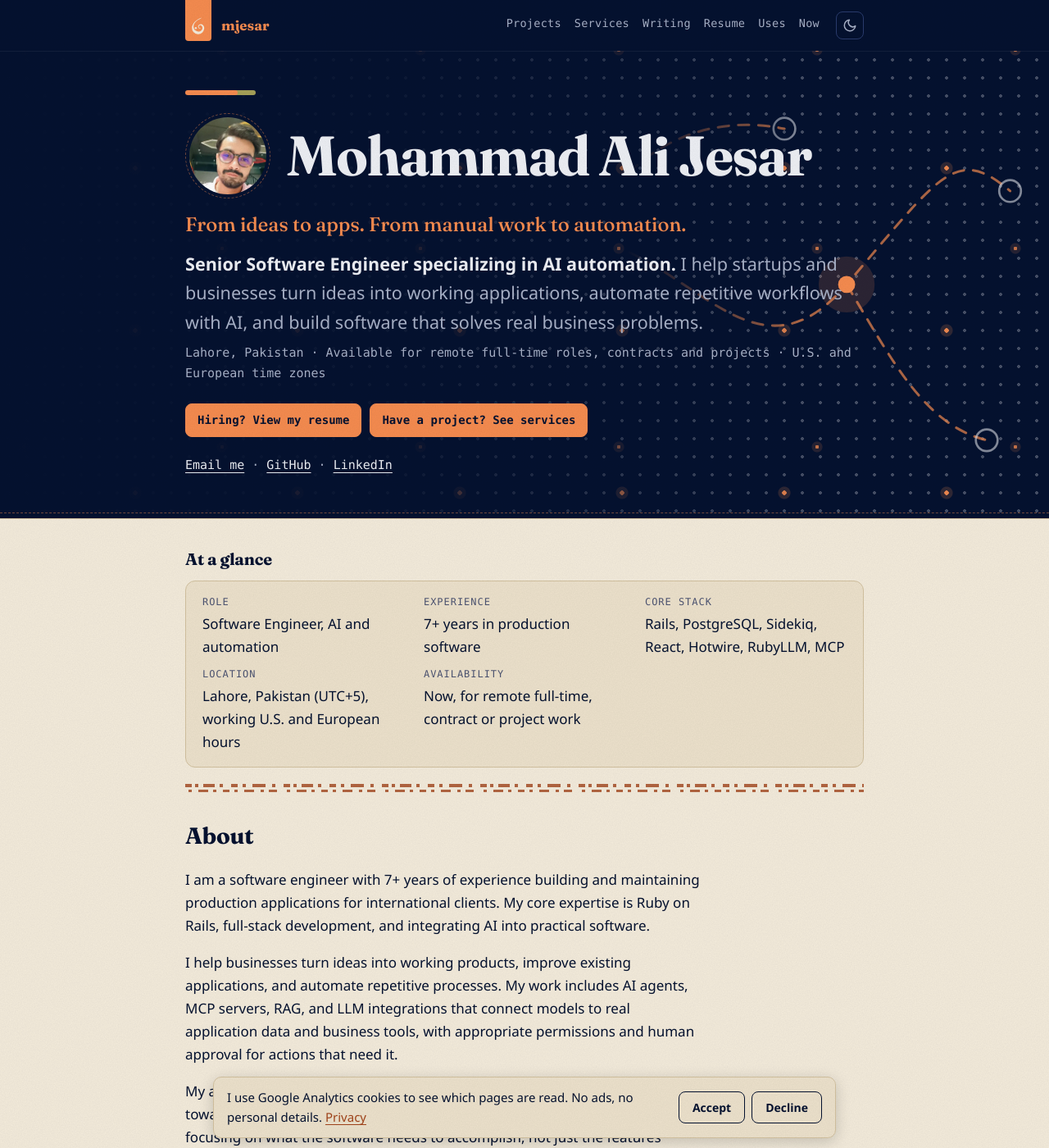
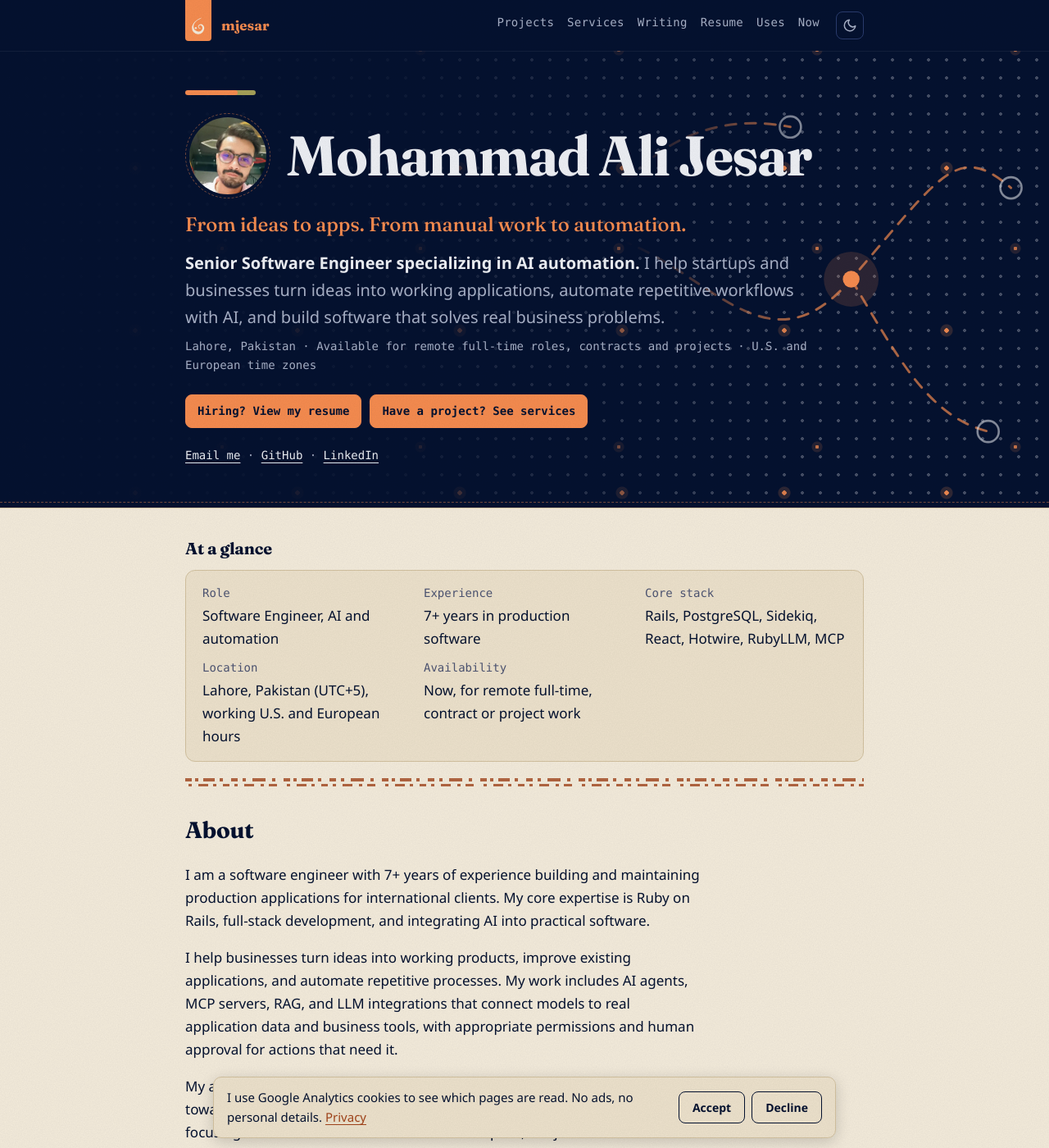
Before and after one commit to mjesar/mjesar.github.io, a Jekyll site: the page built from index.html, in a window 1280 px wide and 1400 px high. Shown: the whole window at 82% size. Built offline with Jekyll 4.4.1, drawn with Linux system fonts in a browser that asks for light colours.

Commit message:
use one type scale and raise small labels to 14px

```diff
--- a/assets/css/style.css
+++ b/assets/css/style.css
@@ -5,6 +5,13 @@
   --indigo: #051230;
   --apricot: #f68c50;
   --olive: #a6a159;
+
+  /* Type scale: every size on the site is one of these (plus the display titles) */
+  --fs-label: 14px;   /* mono labels, nav, buttons, stack lines */
+  --fs-small: 15px;   /* secondary reading: tables, footer, card notes */
+  --fs-body: 17px;
+  --fs-lead: 1.25rem; /* 20px: h3, hero intro, card headlines */
+  --fs-h2: 1.75rem;   /* 28px; 24px on phones */
 
   --bg: #fbf8f3;
   --surface: #f2ece2;
@@ -51,7 +58,7 @@
   margin: 0;
   background: var(--bg);
   color: var(--text);
-  font: 17px/1.65 "Segoe UI", -apple-system, BlinkMacSystemFont, Helvetica, Arial, sans-serif;
+  font: var(--fs-body)/1.65 "Segoe UI", -apple-system, BlinkMacSystemFont, Helvetica, Arial, sans-serif;
 }
 a { color: var(--link); text-underline-offset: 3px; }
 a:hover { text-decoration-thickness: 2px; }
@@ -71,7 +78,7 @@
 .site-header .wrap { display: flex; flex-wrap: wrap; align-items: center; gap: 8px 20px; padding-top: 14px; padding-bottom: 14px; }
 .brand { color: #eef0f5; text-decoration: none; font-weight: 700; display: flex; align-items: center; gap: 10px; margin-right: auto; }
 .brand svg { flex: none; }
-.nav { display: flex; flex-wrap: wrap; gap: 4px 16px; list-style: none; margin: 0; padding: 0; font-size: 15px; }
+.nav { display: flex; flex-wrap: wrap; gap: 4px 16px; list-style: none; margin: 0; padding: 0; font-size: var(--fs-label); }
 .nav a { color: #a9b2c8; text-decoration: none; white-space: nowrap; }
 @media (max-width: 600px) {
   .site-header nav { width: 100%; order: 2; }
@@ -92,26 +99,26 @@
 .bar { width: 64px; height: 6px; border-radius: 3px; background: var(--apricot); box-shadow: 22px 0 0 -0px var(--olive); margin-bottom: 22px; }
 .hero h1 { font-size: clamp(2rem, 6vw, 4.25rem); line-height: 1.05; margin: 0 0 12px; letter-spacing: -0.01em; text-wrap: balance; }
 .hero.small h1 { font-size: clamp(1.75rem, 5vw, 3.5rem); }
-.hero .lede { font-size: clamp(1.05rem, 2.6vw, 1.35rem); color: #a9b2c8; margin: 0 0 8px; max-width: 65ch; text-wrap: pretty; }
-.hero .meta { color: #a9b2c8; margin: 0 0 24px; font-size: 15px; }
+.hero .lede { font-size: clamp(1.05rem, 2.6vw, var(--fs-lead)); color: #a9b2c8; margin: 0 0 8px; max-width: 65ch; text-wrap: pretty; }
+.hero .meta { color: #a9b2c8; margin: 0 0 24px; font-size: var(--fs-label); }
 .hero .meta:last-child { margin-bottom: 0; }
 
 .links { display: flex; flex-wrap: wrap; gap: 10px; padding: 0; margin: 0; list-style: none; }
-.btn { display: inline-block; padding: 8px 14px; border-radius: 8px; border: 1px solid #2a3c6e; color: #eef0f5; text-decoration: none; font-size: 15px; background: transparent; }
+.btn { display: inline-block; padding: 8px 14px; border-radius: 8px; border: 1px solid #2a3c6e; color: #eef0f5; text-decoration: none; font-size: var(--fs-label); background: transparent; }
 .btn:hover { border-color: var(--apricot); }
 .btn.primary { background: var(--apricot); border-color: var(--apricot); color: var(--indigo); font-weight: 600; }
 
 /* Content */
 main section { padding: 36px 0 4px; }
 main > .wrap > :first-child { margin-top: 36px; }
-h2 { font-size: 1.5rem; margin: 0 0 14px; letter-spacing: -0.01em; }
-h3 { font-size: 1.15rem; margin: 0 0 6px; }
+h2 { font-size: var(--fs-h2); margin: 0 0 14px; letter-spacing: -0.01em; }
+h3 { font-size: var(--fs-lead); margin: 0 0 6px; }
 .prose h2 { margin-top: 36px; }
 .prose h3 { margin-top: 24px; }
 ul, ol { padding-left: 22px; }
 li { margin-bottom: 6px; }
 .muted { color: var(--muted); }
-.eyebrow { font-size: 13px; text-transform: uppercase; letter-spacing: 0.08em; color: var(--apricot); margin: 0 0 8px; font-weight: 600; }
+.eyebrow { font-size: var(--fs-label); color: var(--apricot); margin: 0 0 8px; font-weight: 600; }
 
 .grid { display: grid; grid-template-columns: repeat(auto-fit, minmax(240px, 1fr)); gap: 16px; }
 .card { background: var(--surface); border: 1px solid var(--border); border-radius: 12px; padding: 20px; margin-bottom: 16px; }
@@ -120,12 +127,12 @@
 .card h3 a:hover { color: var(--accent); }
 .card p { margin: 6px 0; }
 .card h3, .card h3:first-child { margin-top: 0; }
-.stack { color: var(--accent-2); font-size: 15px; }
-.tag { display: inline-block; font-size: 13px; padding: 1px 8px; border-radius: 999px; border: 1px solid var(--border); color: var(--muted); }
+.stack { color: var(--accent-2); font-size: var(--fs-label); }
+.tag { display: inline-block; font-size: var(--fs-label); padding: 1px 8px; border-radius: 999px; border: 1px solid var(--border); color: var(--muted); }
 .more { font-weight: 600; text-decoration: none; }
 .more::after { content: " \2192"; }
 
-table { width: 100%; border-collapse: collapse; margin: 12px 0 20px; font-size: 15px; display: block; overflow-x: auto; }
+table { width: 100%; border-collapse: collapse; margin: 12px 0 20px; font-size: var(--fs-small); display: block; overflow-x: auto; }
 th, td { text-align: left; padding: 8px 10px; border-bottom: 1px solid var(--border); vertical-align: top; }
 th { color: var(--muted); font-weight: 600; }
 
@@ -135,11 +142,11 @@
 dl.faq dt { font-weight: 600; margin-top: 18px; }
 dl.faq dd { margin: 4px 0 0; }
 
-.site-footer { border-top: 1px solid var(--border); margin-top: 48px; padding: 24px 0 40px; color: var(--muted); font-size: 15px; }
+.site-footer { border-top: 1px solid var(--border); margin-top: 48px; padding: 24px 0 40px; color: var(--muted); font-size: var(--fs-small); }
 .site-footer .links a { color: var(--muted); }
 
 /* Resume */
-.resume h2 { font-size: 1.2rem; border-bottom: 2px solid var(--apricot); padding-bottom: 4px; margin-top: 28px; }
+.resume h2 { font-size: var(--fs-lead); border-bottom: 2px solid var(--apricot); padding-bottom: 4px; margin-top: 28px; }
 .resume .job { margin-bottom: 14px; }
 .resume .job p { margin: 2px 0; }
 
@@ -237,13 +244,11 @@
 
 /* Type: serif headings, mono labels, sans body */
 h1, h2, h3, .brand-name { font-family: var(--serif); font-weight: 700; }
-h2 { font-size: 1.75rem; }
+h1, h2, h3 { text-wrap: balance; }
 .hero h1 { font-weight: 700; letter-spacing: -0.02em; }
 .nav, .stack, .eyebrow, .tag, .meta, .muted, .btn { font-family: var(--mono); }
-.nav { font-size: 13.5px; letter-spacing: 0.02em; }
-.stack { font-size: 13px; }
-.card .muted { font-size: 13px; }
-.btn { font-size: 14px; }
+.nav { letter-spacing: 0.02em; }
+.card .muted { font-size: var(--fs-label); }
 .btn.primary { font-weight: 700; }
 
 /* Hero: indigo field of dots, a few glow like nodes in a network */
@@ -391,16 +396,16 @@
 @media print { .hero .lede .role { color: inherit; } }
 
 /* Hero contact links: quieter than the two main buttons */
-.hero-social { font-family: var(--mono); font-size: 15px; color: #a9b2c8; margin: 16px 0 0; }
+.hero-social { font-family: var(--mono); font-size: var(--fs-label); color: #a9b2c8; margin: 16px 0 0; }
 .hero-social a { color: #eef0f5; text-underline-offset: 4px; }
 .hero-social a:hover { color: var(--apricot); }
 
 /* At a glance: quick facts for recruiters */
 .glance { padding-top: 32px; }
-.glance h2 { font-size: 1.25rem; margin-bottom: 10px; }
+.glance h2 { font-size: var(--fs-lead); margin-bottom: 10px; }
 .glance dl { display: grid; grid-template-columns: repeat(auto-fit, minmax(240px, 1fr)); gap: 10px 24px; margin: 0; padding: 16px 20px; background: var(--surface); border: 1px solid var(--border); border-radius: 12px; }
 .glance dl div { min-width: 0; }
-.glance dt { font-family: var(--mono); font-size: 12px; text-transform: uppercase; letter-spacing: 0.08em; color: var(--muted); }
+.glance dt { font-family: var(--mono); font-size: var(--fs-label); color: var(--muted); }
 .glance dd { margin: 2px 0 0; }
 @media print {
   /* the printed resume already opens with a summary, so the box would only repeat it */
@@ -428,9 +433,9 @@
 
 /* Service cards: headline, short intro, tools line, one proof sentence, then the link */
 .service-card { display: flex; flex-direction: column; }
-.service-card .card-headline { font-family: var(--serif); font-weight: 500; font-size: 1.1rem; line-height: 1.35; color: var(--accent); margin-top: 2px; }
+.service-card .card-headline { font-family: var(--serif); font-weight: 500; font-size: var(--fs-lead); line-height: 1.35; color: var(--accent); margin-top: 2px; }
 .service-card .tools-label { font-weight: 700; }
-.service-card .card-proof { font-size: 15px; color: var(--muted); }
+.service-card .card-proof { font-size: var(--fs-small); color: var(--muted); }
 .service-card .card-cta { margin-top: auto; padding-top: 6px; }
 
 /* Profile photo beside the name: the one photograph on the site, framed by a stitched ring */
@@ -461,11 +466,11 @@
 @media (max-width: 640px) { .plans { grid-template-columns: 1fr; } }
 .plan { display: flex; flex-direction: column; }
 .plan h3 { display: flex; flex-wrap: wrap; align-items: center; gap: 8px; }
-.plan .tag { font-family: var(--mono); font-weight: 400; font-size: 12px; }
+.plan .tag { font-family: var(--mono); font-weight: 400; font-size: var(--fs-label); }
 .plan.best-value { border-color: var(--accent); }
 .plan.best-value .tag { border-color: var(--accent); color: var(--accent); }
-.plan .price { font-family: var(--serif); font-weight: 600; font-size: 1.35rem; color: var(--accent); margin: 2px 0 6px; }
-.plan ul { margin: 8px 0 0; padding-left: 20px; font-size: 15px; }
+.plan .price { font-family: var(--serif); font-weight: 600; font-size: var(--fs-lead); color: var(--accent); margin: 2px 0 6px; }
+.plan ul { margin: 8px 0 0; padding-left: 20px; font-size: var(--fs-small); }
 
 /* "Ask an AI assistant about me" links */
 .ask-ai { list-style: none; padding: 0; display: flex; flex-wrap: wrap; gap: 10px; }
@@ -474,14 +479,14 @@
 
 /* AI tool groups on /services/ai-discoverability/ ("Tools and costs") */
 .tool-groups { margin: 16px 0; }
-.tool-groups h4 { margin: 0 0 4px; font-family: var(--serif); font-size: 1.05rem; }
-.tool-groups ul { margin: 8px 0 0; padding-left: 20px; font-size: 15px; }
+.tool-groups h4 { margin: 0 0 4px; font-family: var(--serif); font-size: var(--fs-body); }
+.tool-groups ul { margin: 8px 0 0; padding-left: 20px; font-size: var(--fs-small); }
 
 /* Service hero: a short "who / what / price" summary and a one-line "who I am" */
 .hero .summary { list-style: none; padding: 0; margin: 0 0 12px; color: #eef0f5; }
 .hero .summary li { margin: 4px 0; }
 .hero .summary strong { color: var(--apricot); }
-.hero .about { color: #c9cfdc; font-size: 15px; margin: 0 0 16px; max-width: 62ch; }
+.hero .about { color: #c9cfdc; font-size: var(--fs-small); margin: 0 0 16px; max-width: 62ch; }
 
 /* Collapsible extras on service pages ("Technical details", tool lists) */
 .prose details { margin: 12px 0 20px; }
@@ -490,16 +495,16 @@
 
 /* Prefilled "Email me" buttons: one per plan card, pinned to the bottom, plus a plain address to copy */
 .plan .plan-cta { margin-top: auto; padding-top: 12px; }
-.mail-fallback { font-size: 14px; color: var(--muted); margin: 6px 0 0; }
+.mail-fallback { font-size: var(--fs-label); color: var(--muted); margin: 6px 0 0; }
 .hero .mail-fallback { color: #c9cfdc; margin-top: 10px; }
 
 /* Cookie consent bar: small, at the bottom, theme colours; body padding (set in the script) keeps buttons reachable */
-.consent { position: fixed; left: 12px; right: 12px; bottom: 12px; z-index: 60; display: flex; flex-wrap: wrap; align-items: center; gap: 10px 16px; max-width: 760px; margin: 0 auto; padding: 12px 16px; background: var(--surface); color: var(--text); border: 1px solid var(--border); border-radius: 10px; box-shadow: 0 4px 18px rgba(0, 0, 0, 0.18); font-size: 15px; }
+.consent { position: fixed; left: 12px; right: 12px; bottom: 12px; z-index: 60; display: flex; flex-wrap: wrap; align-items: center; gap: 10px 16px; max-width: 760px; margin: 0 auto; padding: 12px 16px; background: var(--surface); color: var(--text); border: 1px solid var(--border); border-radius: 10px; box-shadow: 0 4px 18px rgba(0, 0, 0, 0.18); font-size: var(--fs-small); }
 .consent[hidden] { display: none; }
 .consent p { margin: 0; flex: 1 1 260px; }
 .consent a { color: var(--link); }
 .consent-actions { display: flex; gap: 8px; }
-.consent-btn { font: inherit; font-size: 14px; font-weight: 600; padding: 7px 16px; border-radius: 8px; border: 1px solid var(--text); background: transparent; color: var(--text); cursor: pointer; }
+.consent-btn { font: inherit; font-size: var(--fs-label); font-weight: 600; padding: 7px 16px; border-radius: 8px; border: 1px solid var(--text); background: transparent; color: var(--text); cursor: pointer; }
 .consent-btn:hover { border-color: var(--accent); color: var(--accent); }
 .consent-btn:focus-visible, .link-button:focus-visible { outline: 2px solid var(--accent); outline-offset: 2px; }
 .link-button { font: inherit; background: none; border: 0; padding: 0; color: var(--muted); text-decoration: underline; text-underline-offset: 3px; cursor: pointer; }
```
